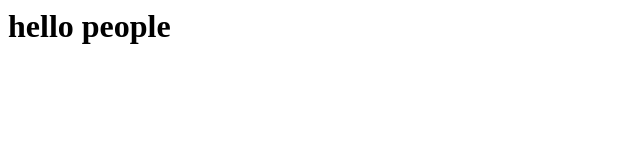
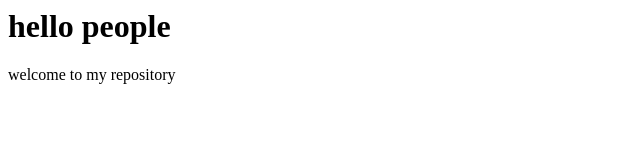
Before and after one commit to TNNikhitha/clonei, a plain HTML site: page index.html in a window 1280 px wide. Shown: the whole page, without its empty margins (0-640 px from the left). Drawn offline with Linux system fonts and the light colour scheme.

Commit message:
added para

```diff
--- a/index.html
+++ b/index.html
@@ -1 +1,2 @@
 <h1>hello people</h1>
+<p>welcome to my repository</p>
```
